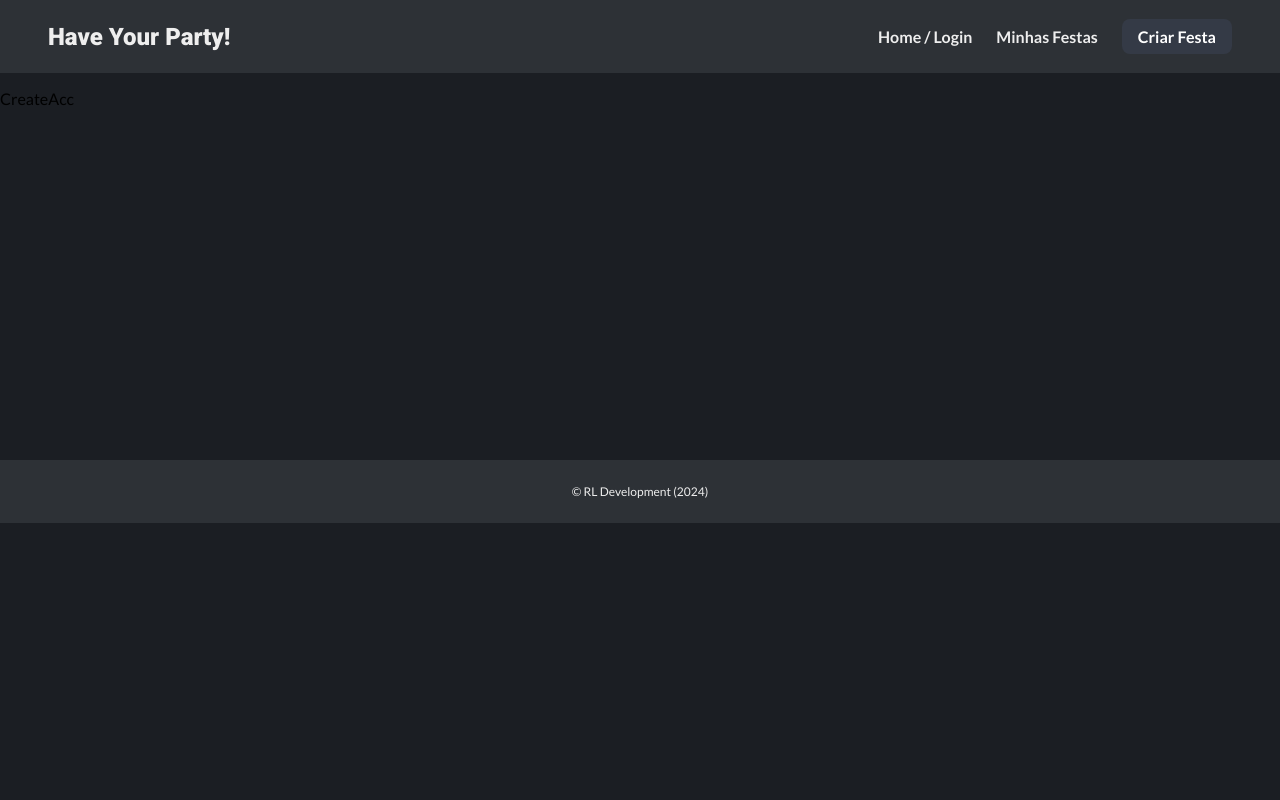
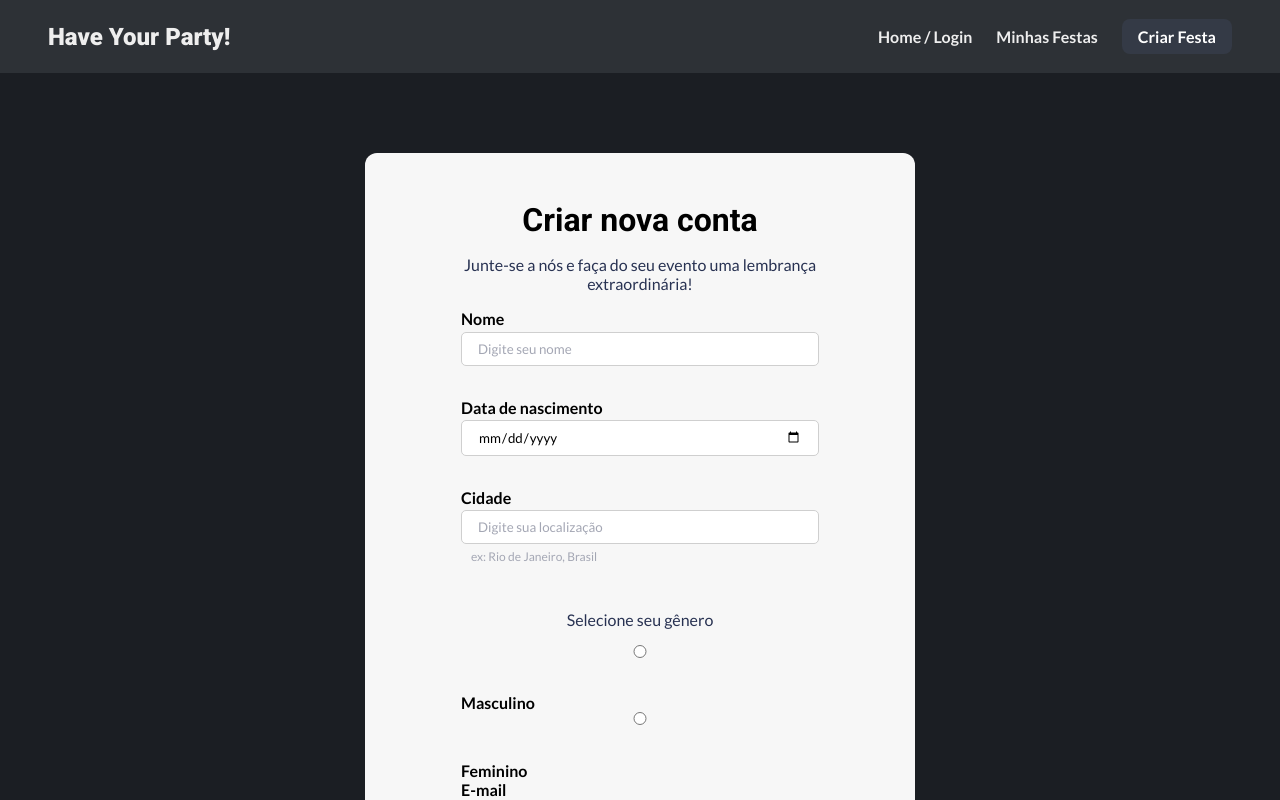
Before and after one commit to vitorfdrangel/Have_Your_Party, a React (Vite) app in the folder frontend/: page /login/create in a window 1280 px wide. Shown: the top 800 px of the page. Built offline with nearby package versions, Linux system fonts and the light colour scheme.

Commit message:
finalizando login page

```diff
--- a/frontend/src/routes/CreateAcc.css
+++ b/frontend/src/routes/CreateAcc.css
@@ -0,0 +1,49 @@
+.create-acc {
+  background-color: #f7f7f7;
+  max-width: 550px;
+  margin: 5rem auto;
+  padding: 3rem 6rem;
+  border-radius: 12px;
+  text-align: center;
+}
+
+.create-acc h2 {
+  font-size: 2rem;
+  margin-bottom: 1rem;
+}
+
+.create-acc p {
+  margin-bottom: 1rem;
+}
+
+.create-acc label {
+  display: flex;
+  flex-direction: column;
+  gap: 0.2rem;
+}
+
+.create-acc label span {
+  font-weight: bold;
+  text-align: start;
+}
+
+.create-acc input {
+  padding: 0.5rem 1rem;
+  border: 1px solid #cfcfcf;
+  border-radius: 5px;
+  outline: none;
+  margin-bottom: 2rem;
+}
+
+.create-acc label input::placeholder {
+  color: #a4a7b4;
+}
+
+.create-acc label #city {
+  font-size: 12px;
+  color: #a4a7b4;
+  text-align: start;
+  position: relative;
+  top: -1.9rem;
+  left: 10px;
+}
--- a/frontend/src/routes/CreateAcc.jsx
+++ b/frontend/src/routes/CreateAcc.jsx
@@ -1,7 +1,82 @@
-import React from "react";
+import { useState, useEffect } from "react";
+
+import { useNavigate } from "react-router-dom";
+
+import useToast from "../hook/useToast";
+
+import "./CreateAcc.css";
 
 const CreateAcc = () => {
-  return <div>CreateAcc</div>;
+  const [name, setName] = useState("");
+  const [date, setDate] = useState("");
+  const [city, setCity] = useState("");
+  const [gender, setGender] = useState("");
+  const [email, setEmail] = useState("");
+
+  const handleSubmit = () => {};
+
+  return (
+    <div className="create-acc">
+      <h2>Criar nova conta</h2>
+      <p>Junte-se a nós e faça do seu evento uma lembrança extraordinária!</p>
+      <form onSubmit={(e) => handleSubmit(e)}>
+        <label>
+          <span>Nome</span>
+          <input
+            type="text"
+            placeholder="Digite seu nome"
+            required
+            onChange={(e) => setName(e.target.value)}
+            value={name}
+          />
+        </label>
+        <label>
+          <span>Data de nascimento</span>
+          <input
+            type="date"
+            required
+            onChange={(e) => setDate(e.target.value)}
+          />
+        </label>
+        <label>
+          <span>Cidade</span>
+          <input
+            type="text"
+            placeholder="Digite sua localização"
+            onChange={(e) => setCity(e.target.value)}
+            value={city}
+          />
+          <p id="city">ex: Rio de Janeiro, Brasil</p>
+        </label>
+        <div className="radio-container">
+          <p>Selecione seu gênero</p>
+          <label>
+            <input
+              type="radio"
+              name="gender"
+              id="masculino"
+              value="Masculino"
+            />
+            <span>Masculino</span>
+          </label>
+          <label>
+            <input type="radio" name="gender" id="feminino" value="Feminino" />
+            <span>Feminino</span>
+          </label>
+        </div>
+        <label>
+          <span>E-mail</span>
+          <input
+            type="email"
+            placeholder="Digite seu e-mail"
+            onChange={(e) => setEmail(e.target.value)}
+            value={email}
+          />
+        </label>
+        <input type="submit" value="Criar conta" className="btn-secondary" />
+      </form>
+    </div>
+  );
 };
 
 export default CreateAcc;
--- a/frontend/src/routes/ForgotPass.css
+++ b/frontend/src/routes/ForgotPass.css
@@ -3,6 +3,7 @@
   max-width: 550px;
   margin: 5rem auto;
   padding: 3rem 6rem;
+  border-radius: 12px;
   text-align: center;
 }
 
@@ -31,12 +32,16 @@
   width: 100%;
 }
 
-.forgot-pass input[type="email"] {
+.forgot-pass label input {
   padding: 0.5rem 1rem;
-  border-radius: 6px;
   border: 1px solid #cfcfcf;
+  border-radius: 5px;
+  outline: none;
   margin-bottom: 2rem;
-  outline: none;
+}
+
+.forgot-pass label input::placeholder {
+  color: #a4a7b4;
 }
 
 .forgot-pass input[type="text"]::placeholder {
--- a/frontend/src/routes/ForgotPass.jsx
+++ b/frontend/src/routes/ForgotPass.jsx
@@ -1,16 +1,37 @@
+import { useState } from "react";
+
+import useToast from "../hook/useToast";
+
 import "./ForgotPass.css";
 
 const ForgotPass = () => {
+  const [email, setEmail] = useState();
+
+  const handleSubmit = (e) => {
+    e.preventDefault();
+
+    if (email) {
+      setEmail("");
+      useToast("Link enviado com sucesso");
+    }
+  };
+
   return (
     <div className="forgot-pass">
       <h2>Redefinição de senha!</h2>
       <p>
         Informe seu email e enviaremos um link para a recuperação da sua senha
       </p>
-      <form>
+      <form onSubmit={(e) => handleSubmit(e)}>
         <label>
           <span>Email</span>
-          <input type="email" placeholder="Digite seu email" required />
+          <input
+            type="email"
+            placeholder="ex: me@gmail.com"
+            required
+            onChange={(e) => setEmail(e.target.value)}
+            value={email}
+          />
         </label>
         <input
           type="submit"
--- a/frontend/src/routes/Login.jsx
+++ b/frontend/src/routes/Login.jsx
@@ -43,6 +43,8 @@ const Login = () => {
                 type="text"
                 placeholder="Digite o nome de usuário"
                 onChange={(e) => setUser(e.target.value)}
+                minLength={4}
+                maxLength={10}
                 required
               />
             </label>
@@ -52,6 +54,8 @@ const Login = () => {
                 type="password"
                 placeholder="Digite sua senha"
                 onChange={(e) => setPassword(e.target.value)}
+                minLength={8}
+                maxLength={16}
                 required
               />
             </label>
```
